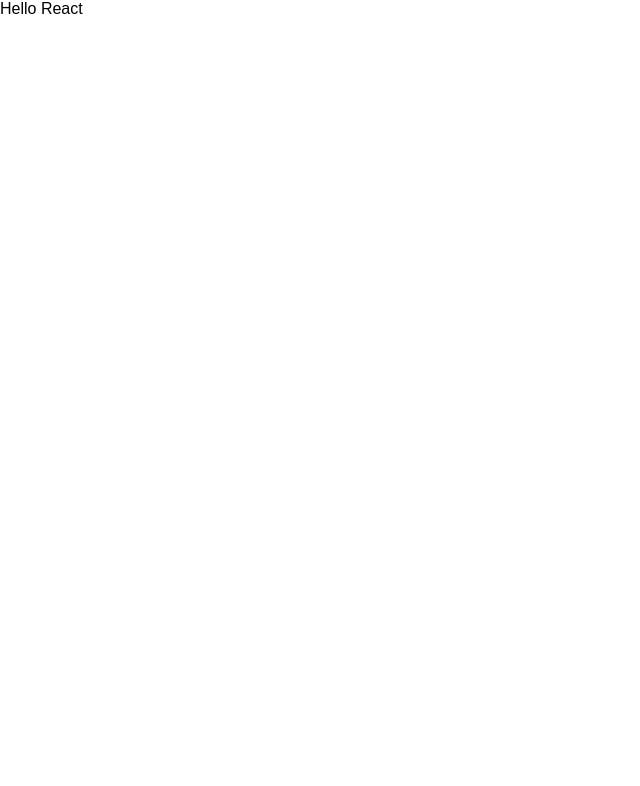
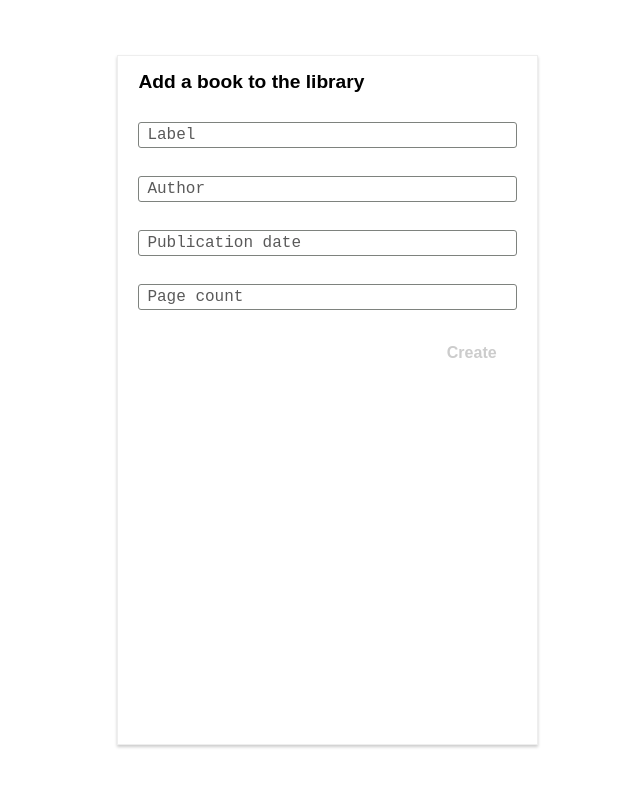
Before and after one commit to d4dd4r/book-list, a React app: page / in a window 1280 px wide. Shown: the top 786 px of the page, without its empty margins (0-640 px from the left). Built offline with nearby package versions, Linux system fonts and the light colour scheme.

Commit message:
Add form Add UI components

```diff
--- /dev/null
+++ b/src/components/BookForm/BookForm.css
@@ -0,0 +1,20 @@
+.header {
+  font-size: 120%;
+  padding: 0 5px;
+  margin-bottom: 15px;
+}
+
+.form {
+  width: 100%;
+  height: 100%;
+  padding: 15px;
+  border: solid thin #EEE;
+  box-shadow: 0 2px 3px #CCC;
+}
+
+.control {
+  width: 100%;
+  padding: 10px 5px;
+  display: flex;
+  justify-content: flex-end;
+}
--- /dev/null
+++ b/src/components/BookForm/BookForm.jsx
@@ -0,0 +1,142 @@
+import React, { Component } from 'react';
+
+import { VALIDATORS, checkValidity } from '../../tools/validation';
+import Input from '../UI/Form/Input/Input';
+import Button from '../UI/Button/Button';
+import styles from './BookForm.css';
+
+export default class BookForm extends Component {
+  state = {
+    form: {
+      fields: {
+        label: {
+          label: 'Label',
+          value: '',
+          validation: [
+            { type: VALIDATORS.REQUIRED },
+          ],
+          valid: false,
+          blurred: false,
+        },
+        author: {
+          label: 'Author',
+          value: '',
+          validation: [
+            { type: VALIDATORS.REQUIRED },
+          ],
+          valid: false,
+          blurred: false,
+        },
+        publication: {
+          label: 'Publication date',
+          type: 'number',
+          value: '',
+          validation: [
+            { type: VALIDATORS.REQUIRED },
+            { type: VALIDATORS.MIN_LENGTH, val: 4 },
+            { type: VALIDATORS.MAX_LENGTH, val: 4 },
+          ],
+          valid: false,
+          blurred: false,
+        },
+        pageCount: {
+          label: 'Page count',
+          type: 'number',
+          value: '',
+          validation: [
+            { type: VALIDATORS.REQUIRED },
+            { type: VALIDATORS.MIN_LENGTH, val: 2 },
+            { type: VALIDATORS.MAX_LENGTH, val: 4 },
+          ],
+          valid: false,
+          blurred: false,
+        },
+      },
+      valid: false,
+    },
+  };
+
+  isFormValid = fields => {
+    let valid = true;
+
+    Object.keys(fields).forEach(prop => {
+      if (!valid) {
+        return true;
+      }
+
+      valid = valid && this.state.form.fields[prop].valid;
+    });
+
+    return valid;
+  };
+
+  onChange = (e, name) => {
+    const updatedForm = { ...this.state.form };
+    const updatedField = { ...updatedForm.fields[name] };
+
+    updatedField.value = e.target.value;
+    updatedField.valid = checkValidity(
+      updatedField.value, updatedField.validation
+    );
+    updatedForm.fields[name] = updatedField;
+    updatedForm.valid = this.isFormValid(updatedForm.fields);
+    this.setState({ form: updatedForm });
+  };
+
+  onBlur = (e, name) => {
+    if (this.state.form.fields[name].blurred) {
+      return;
+    }
+
+    const updatedForm = { ...this.state.form };
+    const updatedField = { ...updatedForm.fields[name] };
+
+    updatedField.blurred = true;
+    updatedForm.fields[name] = updatedField;
+    this.setState({ form: updatedForm });
+  };
+
+  renderFields = () => {
+    const fields = this.state.form.fields;
+
+    return Object.keys(fields).map(name => (
+      <Input
+        key={ name }
+        name={ name }
+        placeholder={ fields[name].label }
+        value={ fields[name].value }
+        type={ fields[name].type }
+        valid={ fields[name].valid }
+        blurred={ fields[name].blurred }
+        onChange={ e => this.onChange(e, name) }
+        onBlur={ e => this.onBlur(e, name) }
+      />
+    ));
+  };
+
+  onSubmit = e => {
+    e.preventDefault();
+  };
+
+  render() {
+    return (
+      <div className={ styles.form }>
+        <h4 className={ styles.header }>
+          Add a book to the library
+        </h4>
+        <form onSubmit={ this.onSubmit }>
+          { this.renderFields() }
+          <div className={ styles.control }>
+            <Button
+              type="submit"
+              disabled={ !this.state.form.valid }
+              btnType="Success"
+            >
+              { this.props.editMode ? 'Update' : 'Create' }
+            </Button>
+          </div>
+        </form>
+      </div>
+    );
+  }
+}
--- /dev/null
+++ b/src/components/UI/Button/Button.css
@@ -0,0 +1,23 @@
+.button {
+  background-color: transparent;
+  border: none;
+  color: white;
+  outline: none;
+  cursor: pointer;
+  font: inherit;
+  padding: 10px 20px;
+  font-weight: bold;
+}
+
+.button:disabled {
+  cursor: not-allowed;
+  color: #ccc;
+}
+
+.success {
+  color: #5C9210;
+}
+
+.danger {
+  color: #944317;
+}
--- /dev/null
+++ b/src/components/UI/Button/Button.js
@@ -0,0 +1,17 @@
+import React from 'react';
+
+import styles from './Button.css';
+
+const button = ({
+  disabled, type, btnType, clicked, children,
+}) => (
+  <button
+      disabled={ disabled }
+      type={ type || 'button' }
+      className={ [styles.button, styles[btnType]].join(' ') }
+      onClick={ clicked }>
+    { children }
+  </button>
+);
+
+export default button;
--- /dev/null
+++ b/src/components/UI/Form/Input/Input.css
@@ -0,0 +1,54 @@
+.field {
+  outline: none;
+  border: thin solid #7E827E;
+  border-radius: 3px;
+  padding: 5px;
+  height: 26px;
+  box-sizing: border-box;
+  display: block;
+  width: 100%;
+  background-color: transparent;
+}
+
+.label {
+  position: absolute;
+  left: 0;
+  top: 0;
+  font-family: monospace;
+  font-size: 16px;
+  transform: translate(14px, 18px);
+  transition: transform .4s ease-in-out;
+  z-index: -1;
+  color: rgba(0, 0, 0, .65);
+}
+
+.field:focus {
+  border-color: #C3E790;
+}
+
+.field:focus[value=""] + .label,
+.field:not([value=""]) + .label {
+  transform: translate(6px, -6px);
+  font-weight: bold;
+  color: #C3E790;
+}
+
+.field.invalid:focus,
+.invalid {
+  border: solid thin red;
+  box-shadow: 0 2px 3px salmon;
+}
+
+.field.invalid:focus[value=""] + .label,
+.field.invalid:not([value=""]) + .label,
+.field.invalid + .label {
+  color: salmon;
+}
+
+.tooltip {
+  color: salmon;
+  font-size: 80%;
+  position: absolute;
+  right: 5%;
+  top: 19px;
+}
--- /dev/null
+++ b/src/components/UI/Form/Input/Input.js
@@ -0,0 +1,36 @@
+import React from 'react';
+
+import Wrapper from '../Wrapper/Wrapper';
+import styles from './Input.css';
+
+const input = ({
+  blurred, valid, name, value, type,
+  onChange, onBlur, placeholder,
+}) => {
+  let tooltip = null;
+  const classes = [styles.field];
+
+  if (blurred && !valid) {
+    classes.push(styles.invalid);
+    tooltip = <small className={ styles.tooltip }>Please enter a valid value!</small>;
+  }
+
+  return (
+    <Wrapper>
+      <input
+        className={ classes.join(' ') }
+        name={ name }
+        value={ value }
+        type={ type || 'text' }
+        onChange={ onChange }
+        onBlur={ onBlur }
+        autoComplete="off" />
+      <span className={ styles.label }>
+        { placeholder }
+      </span>
+      { tooltip }
+    </Wrapper>
+  );
+};
+
+export default input;
--- /dev/null
+++ b/src/components/UI/Form/Wrapper/Wrapper.css
@@ -0,0 +1,5 @@
+.wrapper {
+  width: 100%;
+  position: relative;
+  padding: 14px 5px;
+}
--- /dev/null
+++ b/src/components/UI/Form/Wrapper/Wrapper.js
@@ -0,0 +1,11 @@
+import React from 'react';
+
+import styles from './Wrapper.css';
+
+const wrapper = ({ children }) => (
+  <div className={ styles.wrapper }>
+    { children }
+  </div>
+);
+
+export default wrapper;
--- /dev/null
+++ b/src/pages/home/HomePage.css
@@ -0,0 +1,19 @@
+.page {
+  width: 100vw;
+  height: 100vh;
+  padding: 15px;
+  display: flex;
+  justify-content: center;
+  flex-wrap: wrap;
+}
+
+.wrapper {
+  width: 50%;
+  height: 100%;
+}
+
+.form {
+  width: 100%;
+  height: 100%;
+  padding: 5vh 8vw;
+}
--- a/src/pages/home/HomePage.jsx
+++ b/src/pages/home/HomePage.jsx
@@ -1,9 +1,32 @@
 import React, { Component } from 'react';
 
+import styles from './HomePage.css';
+import BookForm from '../../components/BookForm/BookForm';
+
 class HomePage extends Component {
+  state = {
+    books: [],
+    selectedBook: null,
+    editMode: false,
+  };
+
   render() {
     return (
-      <p>Hello React</p>
+      <div className={ styles.page }>
+        <div className={ styles.wrapper }>
+          <div className={ styles.form }>
+            <BookForm
+              book={ this.selectedBook }
+              editMode={ this.state.editMode }
+            />
+          </div>
+        </div>
+        <div className={ styles.wrapper }>
+          <div className={ styles.list }>
+            {/*<BookList />*/}
+          </div>
+        </div>
+      </div>
     );
   }
 }
--- /dev/null
+++ b/src/tools/validation.js
@@ -0,0 +1,25 @@
+export const VALIDATORS = {
+  REQUIRED: Symbol('required'),
+  MIN_LENGTH: Symbol('min length'),
+  MAX_LENGTH: Symbol('max length'),
+};
+
+export const checkValidity = (value, rules = []) => {
+  let isValid = true;
+
+  rules.forEach(rule => {
+    if (isValid && rule.type === VALIDATORS.REQUIRED) {
+      isValid = value.trim() !== '';
+    }
+
+    if (isValid && rule.type === VALIDATORS.MIN_LENGTH) {
+      isValid = value.length >= rule.val;
+    }
+
+    if (isValid && rule.type === VALIDATORS.MAX_LENGTH) {
+      isValid = value.length <= rule.val;
+    }
+  });
+
+  return isValid;
+};
```
Also changed, not shown: src/modeles/Book.js (added, +8 -0 lines).
